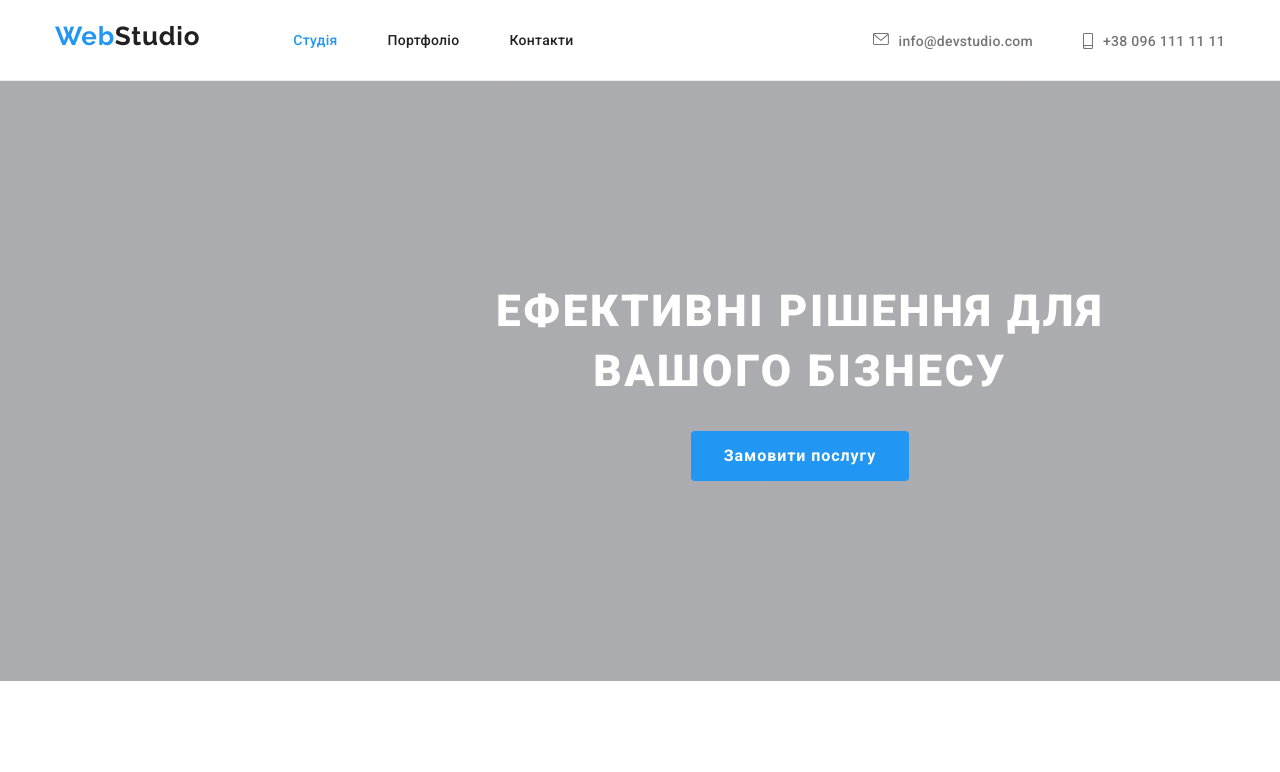
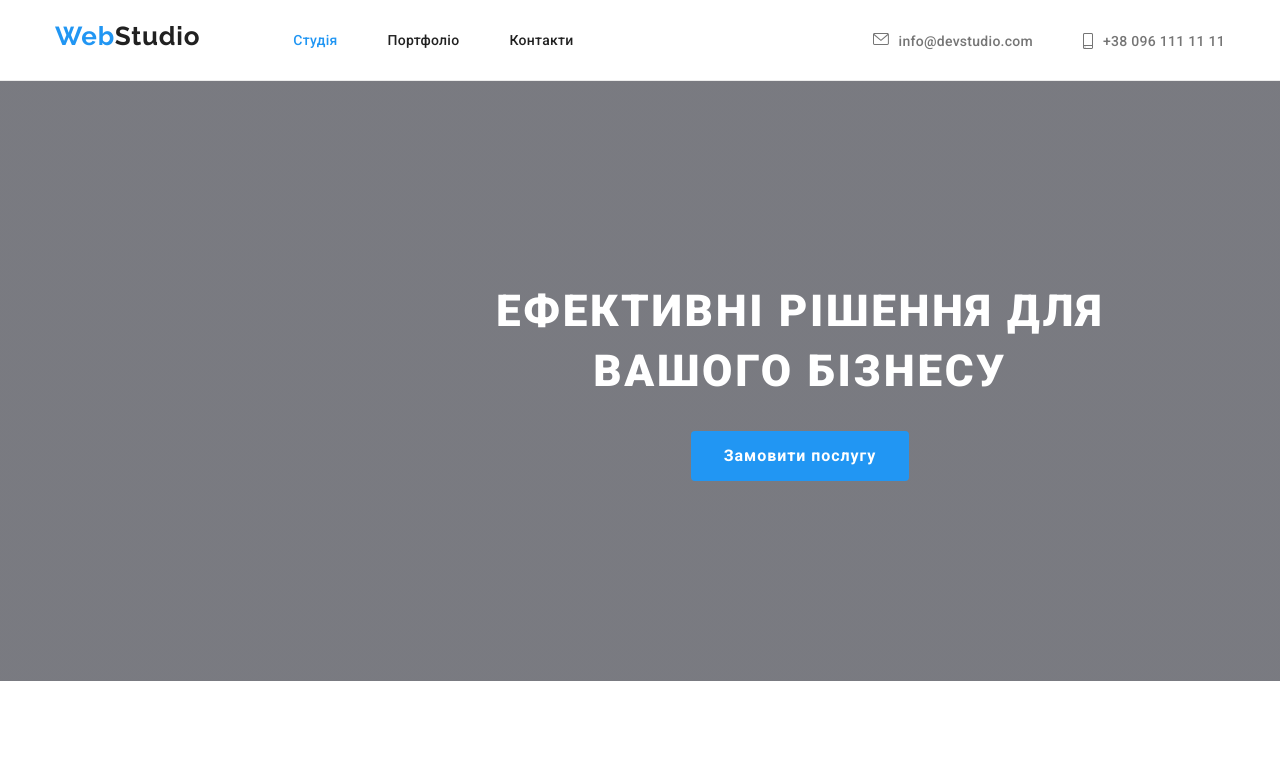
Before and after one commit to romankoll/goit-markup-hw-04, a plain HTML site: page index.html in a window 1280 px wide. Shown: the top 772 px of the page. Drawn offline with nearby package versions, Linux system fonts and the light colour scheme.

Commit message:
Update styles.css

```diff
--- a/css/styles.css
+++ b/css/styles.css
@@ -140,6 +140,7 @@ img {
 
 /*--------------MAIN-------------*/
 .hero {
+  background-color: rgba(47, 48, 58, 0.4);
   background-image: linear-gradient(rgba(47, 48, 58, 0.4), rgba(47, 48, 58, 0.4)),
     url('../images/bg-Img.svg');
   background-repeat: no-repeat;
```
